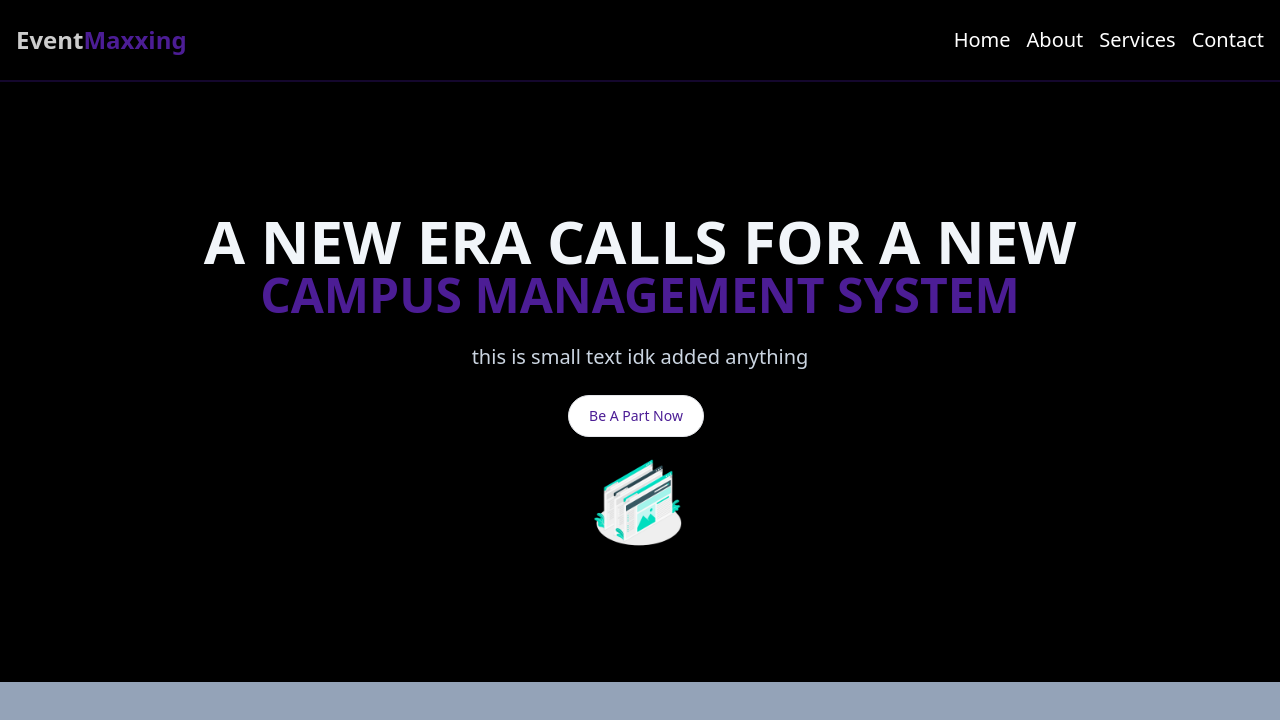
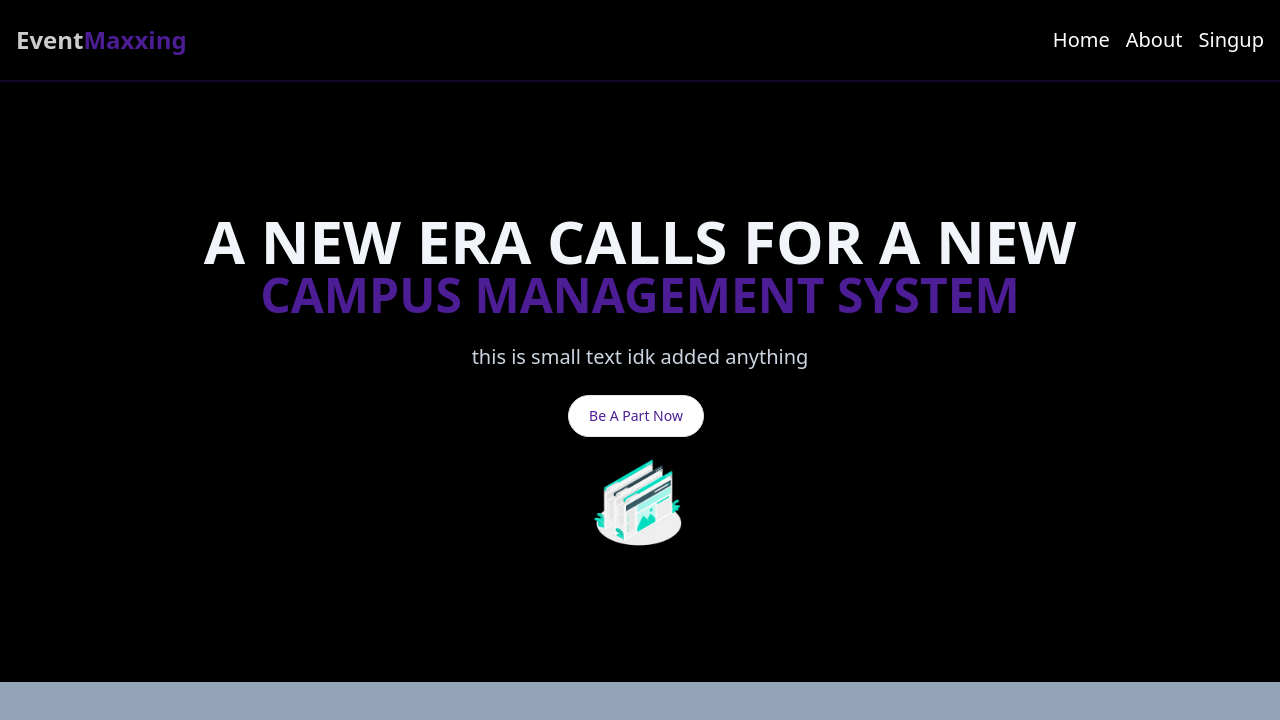
Before and after one commit to 10-abhi/event-maxxing, a Next.js app: page / in a window 1280 px wide. Shown: the top 720 px of the page. Built offline with nearby package versions, Linux system fonts and the light colour scheme.

Commit message:
updating FE

```diff
--- a/components/home.jsx
+++ b/components/home.jsx
@@ -1,9 +1,13 @@
 "use client"
 import Image from "next/image";
 import ArrowUpRight from "lucide-react"
+import {useState } from "react";
+import { SignupModal } from "./modal";
 export const HomePage = () => {
+    const [isVisible , setisVisible] = useState(false);
     return (
         <div className="h-3/4 bg-black flex flex-col justify-center items-center gap-2">
+            <SignupModal isVisible={isVisible} onClose={()=>setisVisible(false)}></SignupModal>
             <div className="text-slate-100 font-semibold text-center">
                 <div className="text-4xl sm:text-4xl md:text-4xl lg:text-6xl">
                     A NEW ERA CALLS FOR A NEW
@@ -16,7 +20,7 @@ export const HomePage = () => {
                 this is small text idk added anything
             </div>
             <div>
-                <button type="button" className="py-2.5 px-5 me-2 mb-2 text-sm font-medium text-violet-900 focus:outline-none bg-white rounded-full border border-gray-200 hover:bg-gray-100 hover:text-blue-700 focus:z-10 focus:ring-4 focus:ring-gray-100 dark:focus:ring-gray-700 dark:bg-gray-800 dark:text-gray-400 dark:border-gray-600 dark:hover:text-white dark:hover:bg-gray-700">
+                <button type="button" onClick={()=>setisVisible(true)} className="py-2.5 px-5 me-2 mb-2 text-sm font-medium text-violet-900 focus:outline-none bg-white rounded-full border border-gray-200 hover:bg-gray-100 hover:text-blue-700 focus:z-10 focus:ring-4 focus:ring-gray-100 dark:focus:ring-gray-700 dark:bg-gray-800 dark:text-gray-400 dark:border-gray-600 dark:hover:text-white dark:hover:bg-gray-700">
                     Be A Part Now
                     </button>
             </div>
--- a/components/navbar.jsx
+++ b/components/navbar.jsx
@@ -3,23 +3,19 @@
 import React, { useState } from 'react';
 import Link from 'next/link';
 import { Menu, X } from 'lucide-react';
-
+import {SignupModal } from './modal';
 export const Navbar = () => {
   const [isOpen, setIsOpen] = useState(false);
-
+  const [isVisible , setisVisible] = useState(false);
   const toggleMenu = () => {
     setIsOpen(!isOpen);
   };
 
-  const navItems = [
-    { name: 'Home', href: '/' },
-    { name: 'About', href: '/about' },
-    { name: 'Services', href: '/services' },
-    { name: 'Contact', href: '/contact' },
-  ];
+
 
   return (
     <nav className="bg-black p-4 border-b-2 border-b-violet-950 border-opacity-45">
+     <SignupModal isVisible={isVisible} onClose={()=>setisVisible(false)}></SignupModal>
       <div className="container mx-auto">
         <div className="flex justify-between items-center h-12">
           <div className="flex font-bold text-2xl">
@@ -28,11 +24,9 @@ export const Navbar = () => {
           </div>
 
           <div className="hidden md:flex space-x-4">
-            {navItems.map((item) => (
-              <Link key={item.name} href={item.href} className="text-white text-xl hover:text-gray-300">
-                {item.name}
-              </Link>
-            ))}
+            <div className="text-white text-xl hover:text-gray-300">Home</div>
+            <div className="text-white text-xl hover:text-gray-300">About</div>
+            <div onClick={()=>setisVisible(true)} className="text-white text-xl hover:text-gray-300">Singup</div>
           </div>
 
           <div className="md:hidden">
@@ -43,12 +37,10 @@ export const Navbar = () => {
         </div>
 
         {isOpen && (
-          <div className="md:hidden mt-4 bg-gray-700 rounded-lg p-4">
-            {navItems.map((item) => (
-              <Link key={item.name} href={item.href} className="block text-white hover:text-gray-300 py-2">
-                {item.name}
-              </Link>
-            ))}
+          <div className="md:hidden mt-4 bg-gray-900 bg-opacity-70 rounded-lg p-4">
+            <div className="text-white text-xl hover:text-gray-300">Home</div>
+            <div className="text-white text-xl hover:text-gray-300">About</div>
+            <div onClick={()=>setisVisible(true)} className="text-white text-xl hover:text-gray-300">Singup</div>
           </div>
         )}
       </div>
```
